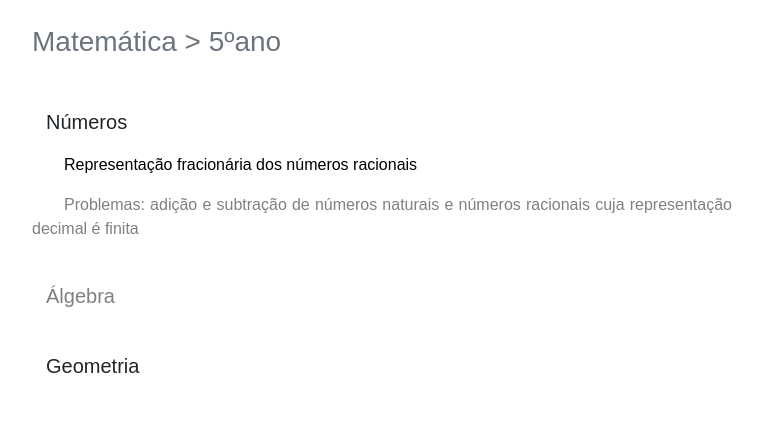
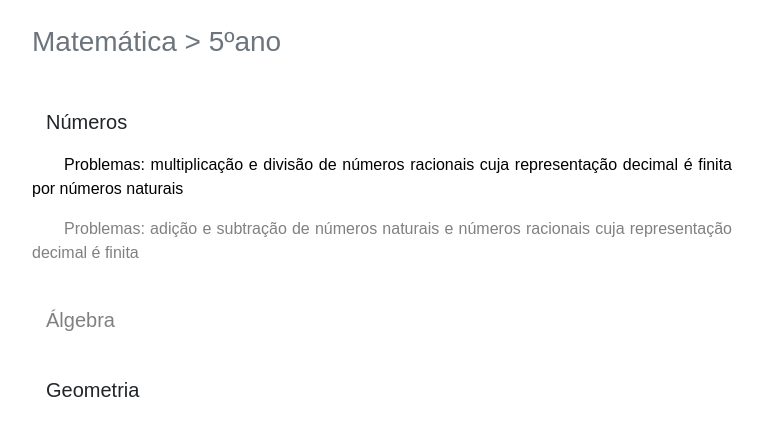
Before and after one commit to Samuel-Lucas/Escola_ativa_Squad-07_SPM, a PHP site: page /matematica5ano.php in a window 1280 px wide, after a click on "Números". Shown: the part 387-828 px from the top of the page, without its empty margins (113-876 px from the left). Run offline with PHP 8.4, Linux system fonts and the light colour scheme; some libraries are stand-ins or nearby versions.

Commit message:
Ajuste da pagina

```diff
--- a/matematica5ano.php
+++ b/matematica5ano.php
@@ -8,7 +8,7 @@
                 <p class="ml-1 area_conhecimento conteudo" onclick="selecionaMateria('Números')">Números</p>
             <div class="box_materia" id="Números" style="display:none;">
                 <div id="container_anoLetivo">
-                    <a href="fracao.php"><p class="primeira_linha">Representação fracionária dos números racionais</p></a>
+                    <a href="fracao.php"><p class="primeira_linha">Problemas: multiplicação e divisão de números racionais cuja representação decimal é finita por números naturais</p></a>
                     <p class="primeira_linha desativado">Problemas: adição e subtração de números naturais e números racionais cuja representação decimal é finita</p>
                 </div>
             </div><br/>
```
